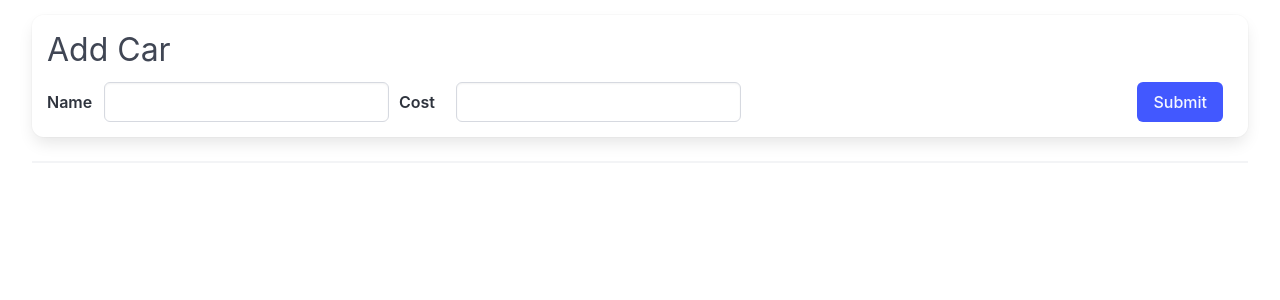
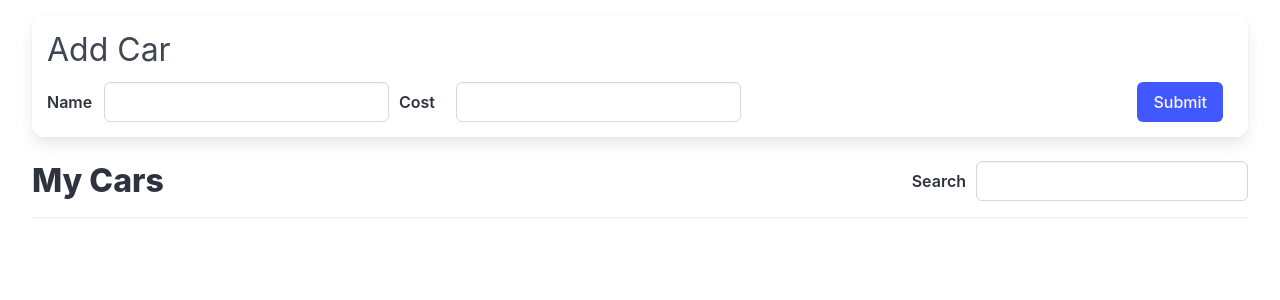
Before and after one commit to OkanNaci/MyCars-, a React (Create React App) app: page / in a window 1280 px wide. Shown: the top 300 px of the page. Built offline with nearby package versions, Linux system fonts and the light colour scheme.

Commit message:
Update CarList with adding SearchList logic

```diff
--- a/src/components/CarForm.js
+++ b/src/components/CarForm.js
@@ -2,12 +2,8 @@ import { changeName, changeCost, addCar } from "../store";
 import { useDispatch, useSelector } from "react-redux";
 function CarForm() {
   const dispatch = useDispatch();
-  const { name, cost } = useSelector((state) => {
-    return {
-      name: state.form.name,
-      cost: state.form.cost,
-    };
-  });
+  const name = useSelector((state) => state.form.name);
+  const cost = useSelector((state) => state.form.cost);
 
   const handleNameChange = (event) => {
     dispatch(changeName(event.target.value));
--- a/src/components/CarList.js
+++ b/src/components/CarList.js
@@ -1,10 +1,17 @@
 import { useSelector, useDispatch } from "react-redux";
+import { createSelector } from "@reduxjs/toolkit";
 import { removeCar } from "../store/slices/carsSlice";
+
+const memoizedCars = createSelector(
+  [(state) => state.cars.data, (state) => state.cars.searchTerm],
+  (data, searchTerm) =>
+    data.filter((car) =>
+      car.name.toLowerCase().includes(searchTerm.toLowerCase())
+    )
+);
 function CarList() {
   const dispatch = useDispatch();
-  const cars = useSelector((state) => {
-    return state.cars.data;
-  });
+  const cars = useSelector(memoizedCars);
   const handleCarDelete = (car) => {
     dispatch(removeCar(car.id));
   };
--- a/src/components/CarSearch.js
+++ b/src/components/CarSearch.js
@@ -1,4 +1,29 @@
+import { changeSearchTerm } from "../store/slices/carsSlice";
+import { useSelector } from "react-redux";
+import { useDispatch } from "react-redux";
 function CarSearch() {
-  return;
+  const dispatch = useDispatch();
+
+  const searchTerm = useSelector((state) => {
+    return state.cars.searchTerm;
+  });
+
+  const handleSearchTermChange = (event) => {
+    dispatch(changeSearchTerm(event.target.value));
+  };
+
+  return (
+    <div className="list-header">
+      <h3 className="title is-3">My Cars</h3>
+      <div className="search field is-horizontal">
+        <label className="label">Search</label>
+        <input
+          className="input"
+          value={searchTerm}
+          onChange={handleSearchTermChange}
+        />
+      </div>
+    </div>
+  );
 }
 export default CarSearch;
```
